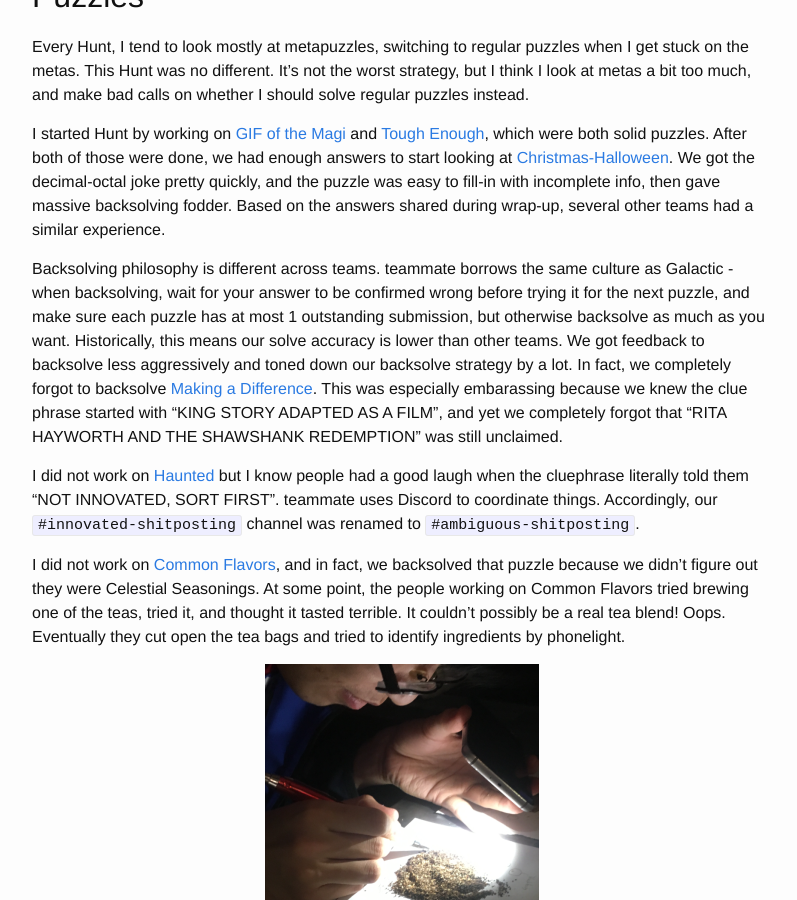
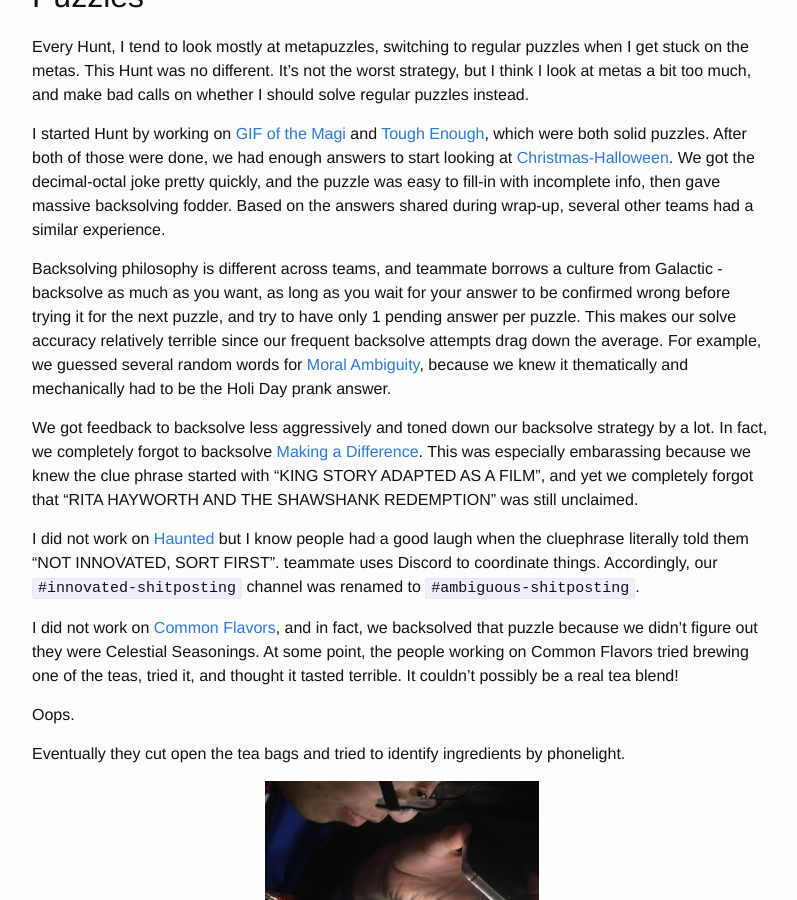
Before and after one commit to alexirpan/alexirpan.github.io, a Jekyll site: the page built from _posts/2019-01-21-mh-2019.markdown, in a window 1280 px wide and 900 px high, scrolled down 3117 px. Shown: the whole window, without its empty margins (238-1035 px from the left). Built offline with Jekyll 4.4.1, drawn with Linux system fonts in a browser that asks for light colours; nearby versions of some CDN libraries; some of the changed text lies outside the part shown.

Commit message:
Higher quality image, fixing broken link

```diff
--- a/_posts/2019-01-21-mh-2019.markdown
+++ b/_posts/2019-01-21-mh-2019.markdown
@@ -109,11 +109,16 @@
 Based on the answers shared during wrap-up, several other teams had a similar
 experience.
 
-Backsolving philosophy is different across teams. teammate borrows the same culture
-as Galactic - when backsolving, wait for your answer to be confirmed wrong
-before trying it for the next puzzle, and make sure each puzzle has at most 1
-outstanding submission, but otherwise backsolve as much as you want.
-Historically, this means our solve accuracy is lower than other teams.
+Backsolving philosophy is different across teams, and teammate borrows a culture
+from Galactic - backsolve as much as you want, as long as you wait for your answer to be confirmed wrong
+before trying it for the next puzzle, and try to have only 1 pending answer per
+puzzle.
+This makes our solve accuracy relatively terrible since our frequent backsolve
+attempts drag down the average. For example, we guessed several random words for
+[Moral
+Ambiguity](http://web.mit.edu/puzzle/www/2019/puzzle/moral_ambiguity.html),
+because we knew it thematically and mechanically had to be the Holi Day prank answer.
+
 We got feedback to backsolve less aggressively and toned down our backsolve
 strategy by a lot. In fact, we completely forgot to backsolve [Making a
 Difference](http://web.mit.edu/puzzle/www/2019/puzzle/making_a_difference.html).
@@ -130,8 +135,11 @@
 fact, we backsolved that puzzle because we didn't figure out they were Celestial
 Seasonings. At some point, the people working on Common Flavors tried brewing
 one of the teas, tried it, and thought it tasted terrible. It couldn't possibly
-be a real tea blend! Oops. Eventually they cut open the tea bags and tried to
-identify ingredients by phonelight.
+be a real tea blend!
+
+Oops.
+
+Eventually they cut open the tea bags and tried to identify ingredients by phonelight.
 
 ![Common Flavors](/public/mh19/commonflavors.png)
 {: .centered }
@@ -140,7 +148,7 @@
 The realization of "oh my God, we're making the Canadian flag!"
 was great. Even if our maple leaf doesn't look that glorious in Google Sheets...
 
-![We See Thee Rise](/public/mh19/seetheerise.png)
+![We See Thee Rise](/public/mh19/weseetheerise.png)
 {: .centered }
 
 I did not work on [The Turducken Konundrum](http://web.mit.edu/puzzle/www/2019/puzzle/dk8_the_turducken_konundrum_turkey.html),
@@ -287,10 +294,8 @@
 
 Speaking of Bingo, after Hunt ended, we talked about how we didn't get the
 Magic: the Gathering square, and how it was a shame that Pi-Holi wasn't an MTG
-puzzle, since it could have been about the color pie.
-Then someone remembered that Trivial Pursuit is
-another game with colored wedges and the colors matched the givens for the
-Pi-Holi meta. Oops.
+puzzle, since it could have been about the color pie. That led to talking about
+other games with colored wedges, and then we got the Trivial Pursuit a-ha.
 
 I didn't do too much after Hunt. It was mostly spent getting food with friends,
 complaining about the cold, and waiting in an airport for 12 hours. It turned
@@ -298,7 +303,7 @@
 as bad as it could have been - a bunch of us talked about Hunt, and a few people
 from my team got dinner at a Sbarro.
 
-![Sbarro](/public/mn19/sbarro.jpg)
+![Sbarro](/public/mh19/sbarro.jpg)
 {: .centered }
 
 It felt obligatory.
```
Also changed, not shown: other parts of _posts/2019-01-21-mh-2019.markdown (+5 -6 lines), public/mh19/bingo_after.jpg, public/mh19/weseetheerise.png (renamed from public/mh19/seetherise.png).
